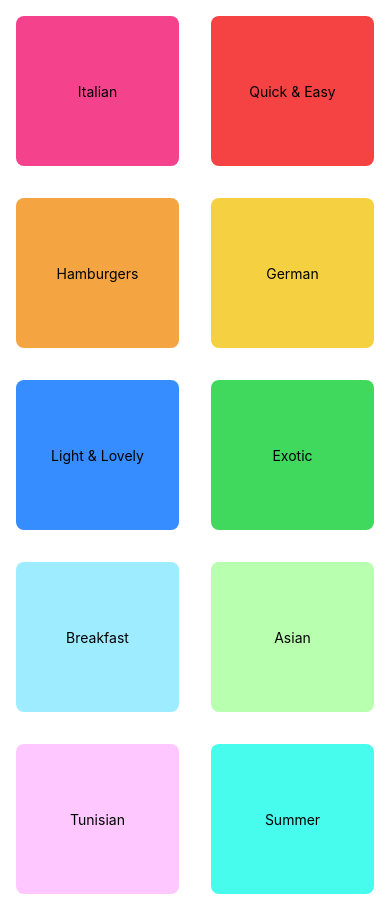
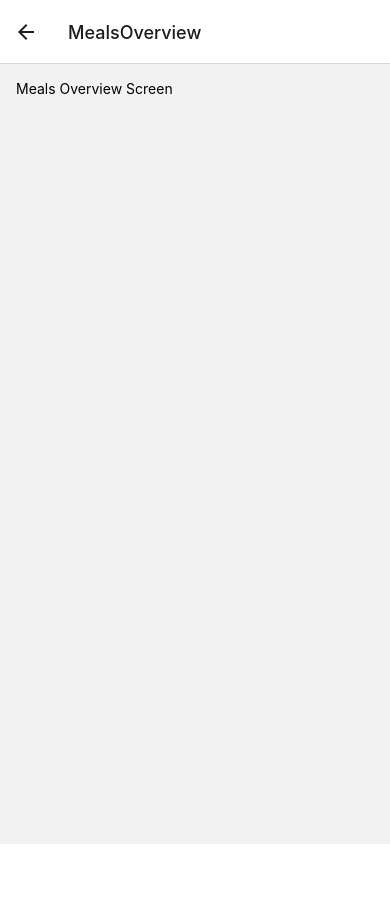
Before and after one commit to mouna-ben-mansour/meals-app, a React Native app: screen /MealsOverview in a window 390 px wide. After the commit the page ends 844 px from the top, so only its background shows below. Built offline with nearby package versions, Linux system fonts and the light colour scheme.

Commit message:
getting started with react navigation/useNavigation hook

```diff
--- a/App.js
+++ b/App.js
@@ -1,14 +1,23 @@
 import { StatusBar } from 'expo-status-bar';
 import { StyleSheet, Text, View } from 'react-native';
 import CategoriesScreen from "./screens/CategoriesScreen";
+import { NavigationContainer } from "@react-navigation/native";
+import { createNativeStackNavigator } from '@react-navigation/native-stack'
+import MealsOverviewScreen from "./screens/MealsOverviewScreen";
 
+const Stack = createNativeStackNavigator();
 export default function App() {
-  return (
-    <View style={styles.container}>
-        <StatusBar style="light" />
-        <CategoriesScreen></CategoriesScreen>
-    </View>
-  );
+    return (
+    <>
+        <StatusBar style="dark" />
+        <NavigationContainer>
+            <Stack.Navigator>
+                <Stack.Screen name="MealsCategories" component={CategoriesScreen}/>
+                <Stack.Screen name="MealsOverview" component={MealsOverviewScreen}/>
+            </Stack.Navigator>
+        </NavigationContainer>
+    </>
+    );
 }
 
 const styles = StyleSheet.create({
--- a/components/CategoryGridTile.js
+++ b/components/CategoryGridTile.js
@@ -1,9 +1,9 @@
 import {Pressable, Text, View, StyleSheet, Platform} from "react-native";
 
-function CategoryGridTile({title, color}) {
+function CategoryGridTile({title, color, onPress}) {
     return (
         <View style={styles.gridItem}>
-            <Pressable android_ripple={{color: '#ccc'}}
+            <Pressable onPress={onPress} android_ripple={{color: '#ccc'}}
                        style={({ pressed }) => [styles.button, pressed ? styles.buttonPressed : null]}>
                 <View style={[styles.innerContainer ,{backgroundColor: color}]}>
                     <Text>{title}</Text>
--- a/package.json
+++ b/package.json
@@ -10,11 +10,15 @@
     "eject": "expo eject"
   },
   "dependencies": {
+    "@react-navigation/native": "^6.1.8",
+    "@react-navigation/native-stack": "^6.9.14",
     "expo": "~49.0.5",
     "expo-status-bar": "~1.6.0",
     "react": "18.2.0",
     "react-dom": "18.2.0",
     "react-native": "^0.72.4",
+    "react-native-safe-area-context": "4.6.3",
+    "react-native-screens": "~3.22.0",
     "react-native-web": "~0.19.6"
   },
   "devDependencies": {
--- a/screens/CategoriesScreen.js
+++ b/screens/CategoriesScreen.js
@@ -2,13 +2,15 @@
 import {FlatList} from "react-native";
 import CategoryGridTile from "../components/CategoryGridTile";
 
-function renderCategoryItem(itemData) {
-    return (
-        <CategoryGridTile title={itemData.item.title} color={itemData.item.color}/>
-    )
-}
-
-function CategoriesScreen() {
+function CategoriesScreen({navigation}) {
+    function renderCategoryItem(itemData) {
+        function pressHandler() {
+            navigation.navigate('MealsOverview')
+        }
+        return (
+            <CategoryGridTile title={itemData.item.title} color={itemData.item.color} onPress={pressHandler}/>
+        )
+    }
     return (
         <FlatList
             data={CATEGORIES}
--- /dev/null
+++ b/screens/MealsOverviewScreen.js
@@ -0,0 +1,18 @@
+import { MEALS } from "../data/dummy-data";
+import {Text, View, StyleSheet} from "react-native";
+
+function MealsOverviewScreen() {
+    return (
+        <View style={styles.container}>
+            <Text>Meals Overview Screen</Text>
+        </View>
+    )
+}
+export default MealsOverviewScreen;
+
+const styles = StyleSheet.create({
+   container: {
+       flex: 1,
+       padding: 16
+   }
+});
```
